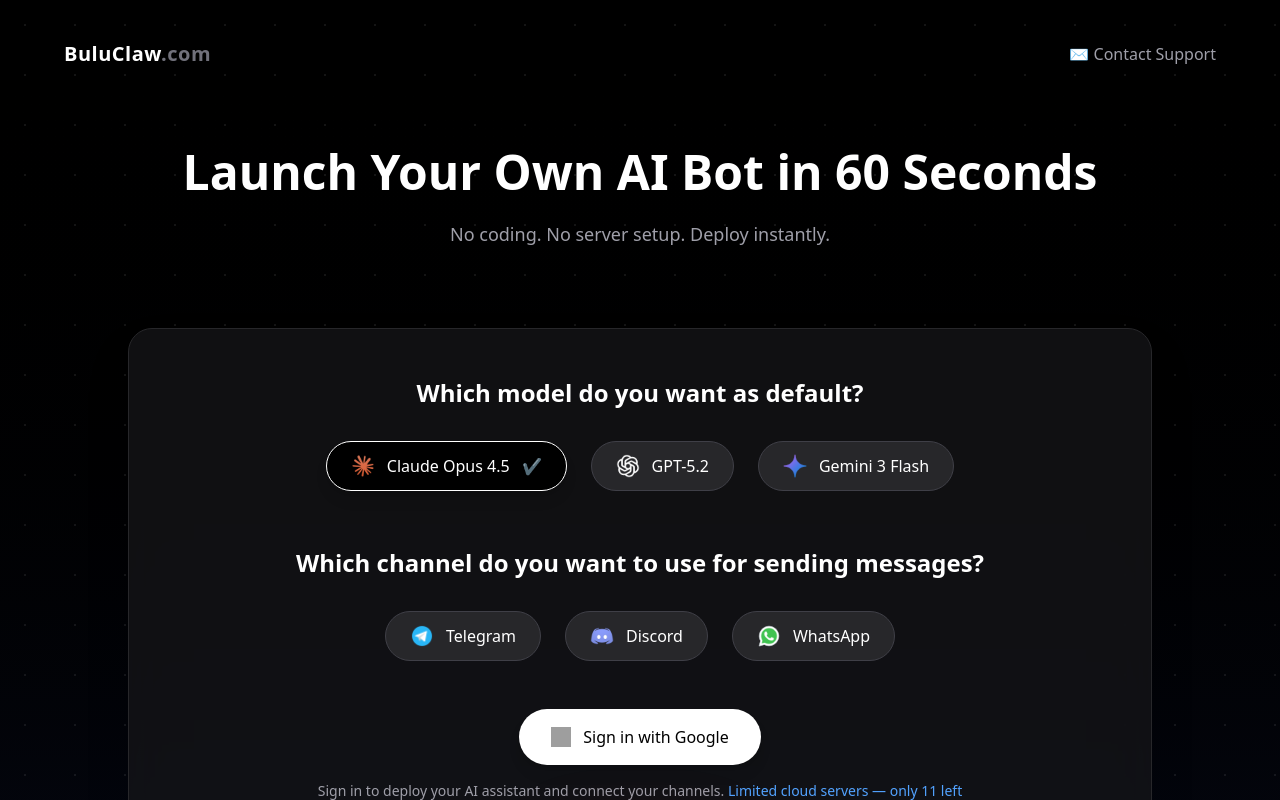
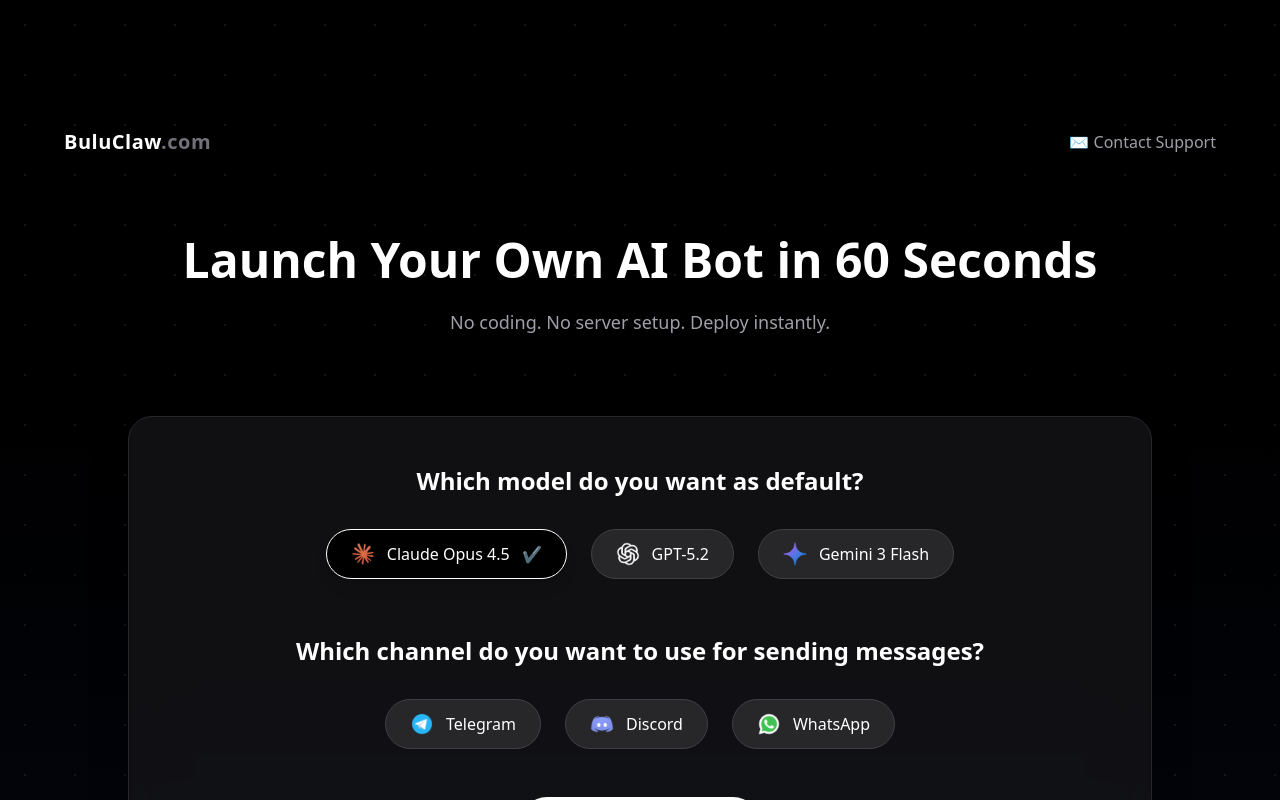
Before and after one commit to BuluClaw/buluclaw-app, a Next.js app: page / in a window 1280 px wide. Shown: the top 800 px of the page. Built offline with nearby package versions, Linux system fonts and the light colour scheme; no server answers; grey boxes are pictures that could not be loaded.

Commit message:
Fix:layout

```diff
--- a/app/page.tsx
+++ b/app/page.tsx
@@ -187,8 +187,8 @@ setTimeout(() => {
 };
 
   return (
-    <div className="min-h-screen text-white px-6 py-10 flex flex-col items-center bg-gradient-to-b from-black via-[#0b1120] to-black">
 
+<div className="min-h-screen text-white px-6 pt-32 pb-20 flex flex-col items-center bg-gradient-to-b from-black via-[#0b1120] to-black">
       {/* HEADER */}
       <div className="w-full max-w-6xl flex justify-between items-center mb-20">
         <h1 className="text-xl font-semibold tracking-wide">
```
